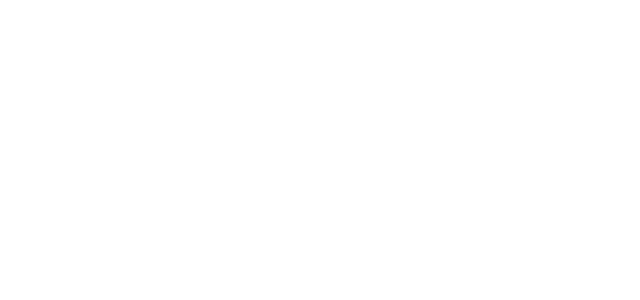
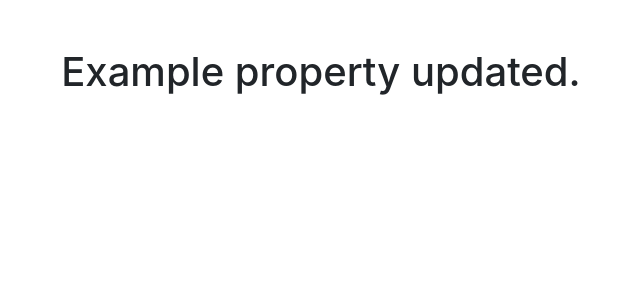
Before and after one commit to AnaBajo/mentoring-project, a Nuxt app: page /lifehooks in a window 1280 px wide. Before the commit this address had no page. Shown: the top 300 px of the page, without its empty margins (319-959 px from the left). Built offline with nearby package versions, Linux system fonts and the light colour scheme.

Commit message:
hooks list

```diff
--- /dev/null
+++ b/components/LifeHooksComponent.vue
@@ -0,0 +1,37 @@
+<template>
+  <div>
+    <h1 class="m-5 text-center" >{{ propertyComputed }}</h1>
+  </div>
+</template>
+<script>
+export default {
+  data() {
+    return {
+      property: 'Example property.'
+    }
+  },
+  computed: {
+    propertyComputed() {
+      return this.property
+    }
+  },
+  beforeCreate() {
+    // The beforeCreate hook runs at the initialization of your component - data has not been made reactive, and events have not been set up yet:
+    console.log('At this point, events and lifecycle have been initialized.')
+  },
+  created() {
+    // The created hook runs before the templates and Virtual DOM have been mounted or rendered - you are able to access reactive data and events that are active:
+    console.log('At this point, this.property is now reactive and propertyComputed will update.')
+    this.property = 'Example property updated.'
+  },
+  beforeMount() {
+    // The beforeMount hook runs right before the initial render happens and after the template or render functions have been compiled:
+    console.log(`At this point, vm.$el has not been created yet.`)
+  },
+  mounted() {
+    // Use mounted for modifying the DOM—particularly when integrating non-Vue libraries:
+    console.log(`At this point, vm.$el has been created and el has been replaced.`);
+    console.log(this.$el.textContent) // Example component.
+  }
+}
+</script>
--- a/pages/index.vue
+++ b/pages/index.vue
@@ -8,6 +8,7 @@
       <p class="w-100">{{ keystroke }}</p>
     <nuxt-link to="/contact" >
     <nuxt-link to="/nicolascage">Nicolas Cage</nuxt-link>
+    <nuxt-link to="/lifehooks">Life Hooks</nuxt-link>
       <!-- <clock-component /> -->
       <custom-button text="Contact" />
     </nuxt-link>
--- /dev/null
+++ b/pages/lifehooks.vue
@@ -0,0 +1,3 @@
+<template>
+  <life-hooks-component />
+</template>
```
